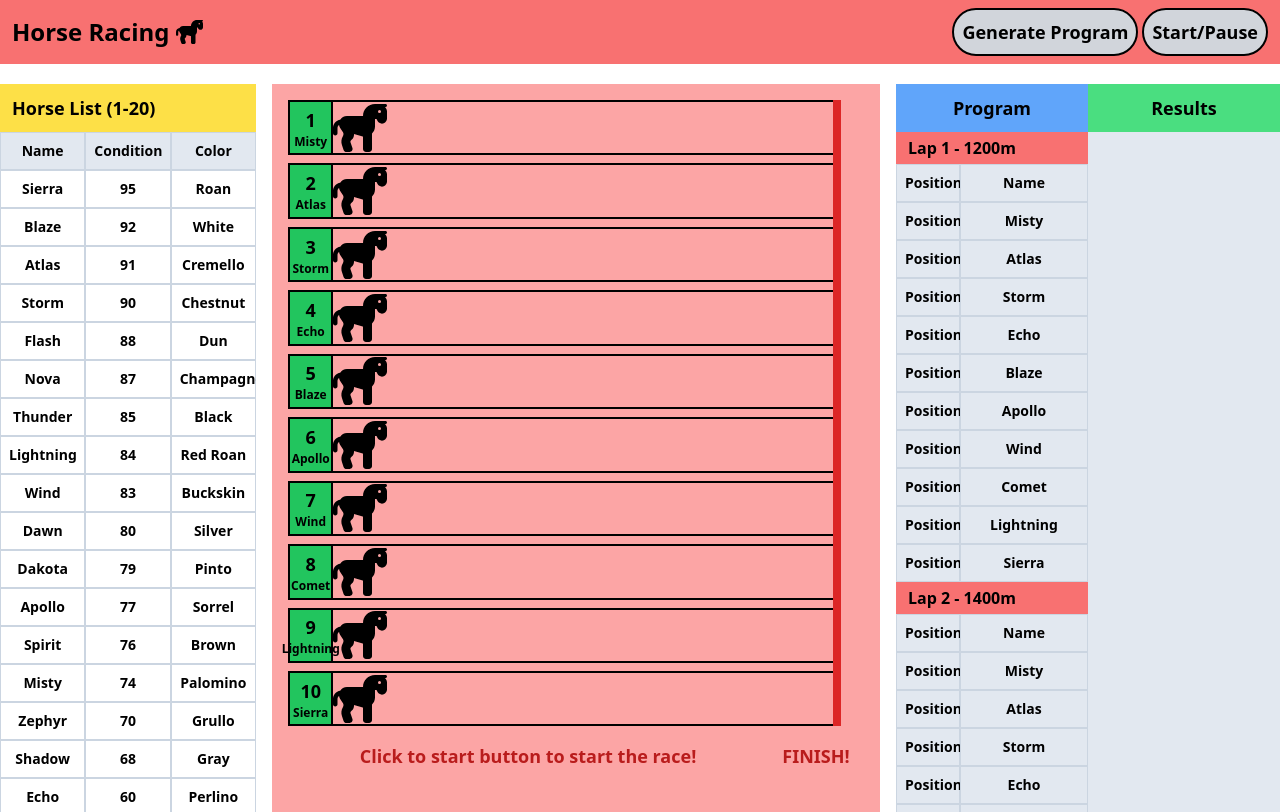
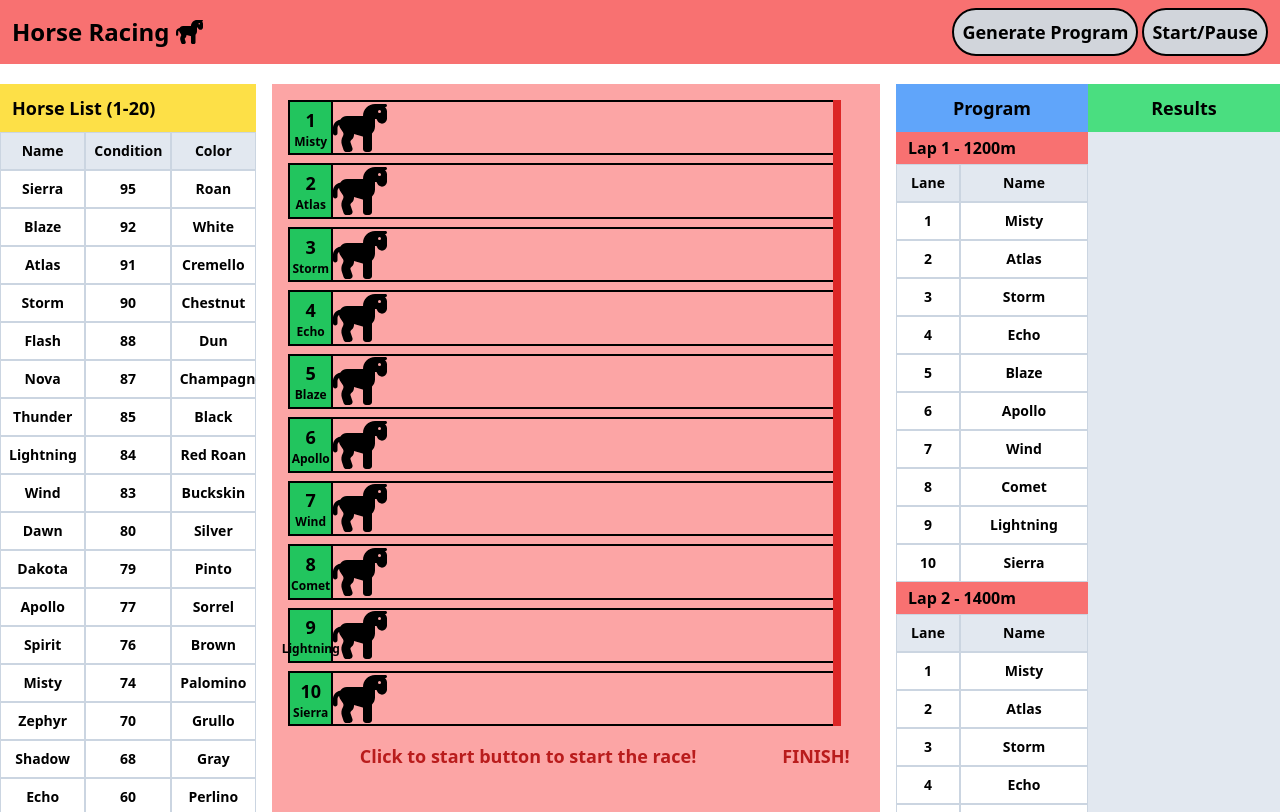
Before and after one commit to erayalp808/insider_internship_case_fe, a Vue app: page / in a window 1280 px wide. Both pictures are taken after a click on the button "Generate Program". Built offline with nearby package versions, Linux system fonts and the light colour scheme.

Commit message:
edit program list

```diff
--- a/src/components/raceProgram/RaceProgram.vue
+++ b/src/components/raceProgram/RaceProgram.vue
@@ -2,9 +2,8 @@
   <div class="grid grid-cols-2 w-[30%] bg-slate-200">
     <div>
       <h2 class="bg-blue-400">Program</h2>
-      <div>
+      <div v-if="$store.state.raceList.length > 0">
         <RaceProgramList
-          v-if="$store.state.raceList.length > 0"
           v-for="index in 6"
           :raceProgramList="$store.state.raceList"
           :lap="index"
--- a/src/components/raceProgram/RaceProgramList.vue
+++ b/src/components/raceProgram/RaceProgramList.vue
@@ -7,15 +7,15 @@
     </div>
     <div class="flex flex-col w-full">
       <div class="list-header grid grid-cols-12 w-full">
-        <div class="col-span-4">Position</div>
+        <div class="col-span-4">Lane</div>
         <div class="col-span-8">Name</div>
       </div>
       <div
-        class="list-header grid grid-cols-12 w-full"
-        v-for="horse in raceProgramList"
+        class="grid grid-cols-12 w-full"
+        v-for="{ name, lane } in raceProgramList"
       >
-        <div class="col-span-4">Position</div>
-        <div class="col-span-8">{{ horse.name }}</div>
+        <div class="col-span-4">{{ lane }}</div>
+        <div class="col-span-8">{{ name }}</div>
       </div>
     </div>
   </div>
```
